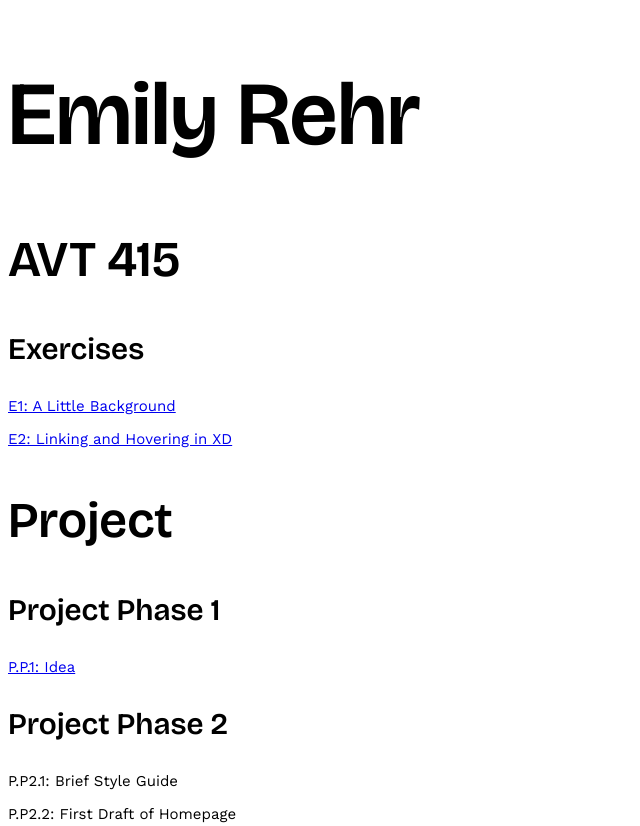
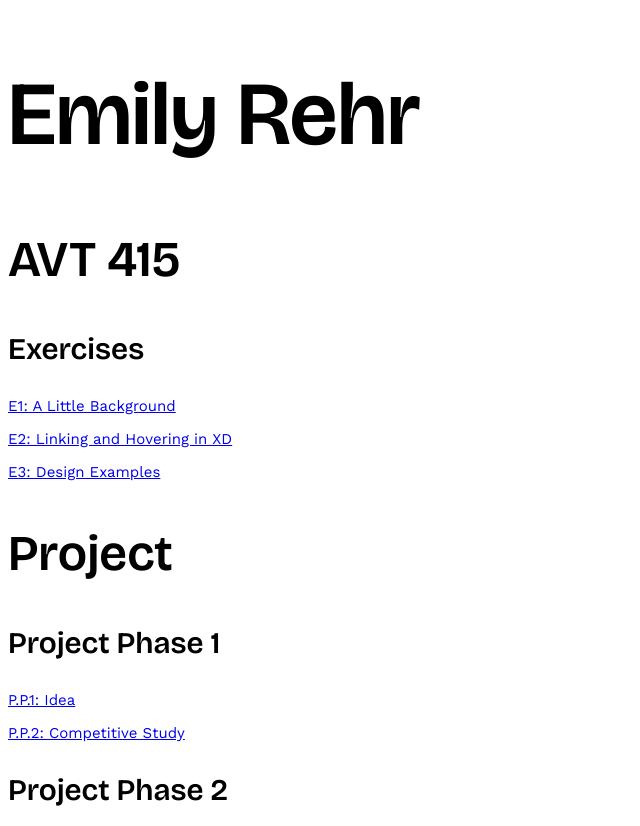
Before and after one commit to erehr24/avt415, a plain HTML site: page index.html in a window 1280 px wide. Shown: the top 826 px of the page, without its empty margins (0-640 px from the left). Drawn offline with nearby package versions, Linux system fonts and the light colour scheme.

Commit message:
Add files via upload

```diff
--- a/index.html
+++ b/index.html
@@ -18,10 +18,13 @@
 	<h3>Exercises</h3>
 		<p><a href="https://xd.adobe.com/view/d0d17a4f-7b5b-4d3d-b2b2-b69bdc97d6b7-8582/?fullscreen">E1: A Little Background</a></p>
 		<p><a href="https://xd.adobe.com/view/097a25c8-0b8b-4cd6-9f1e-764537e32544-5c29/">E2: Linking and Hovering in XD</a></p>
+		<P><A href="https://xd.adobe.com/view/1d3813ad-39bd-4c05-81d2-19085f8143c6-486b/">E3: Design Examples
+			</A></P>
 
 	<h2>Project</h2>
 	<h3>Project Phase 1</h3>
 		<p><a href="P1.html">P.P.1: Idea</a></p>
+	<p><a href="https://xd.adobe.com/view/dedde639-1ea7-439f-af45-152d3e122e14-8b8e/">P.P.2: Competitive Study</a></p>
 	<h3>Project Phase 2</h3>
 		<p>P.P2.1: Brief Style Guide</p>
 		<p>P.P2.2: First Draft of Homepage</p>
```
